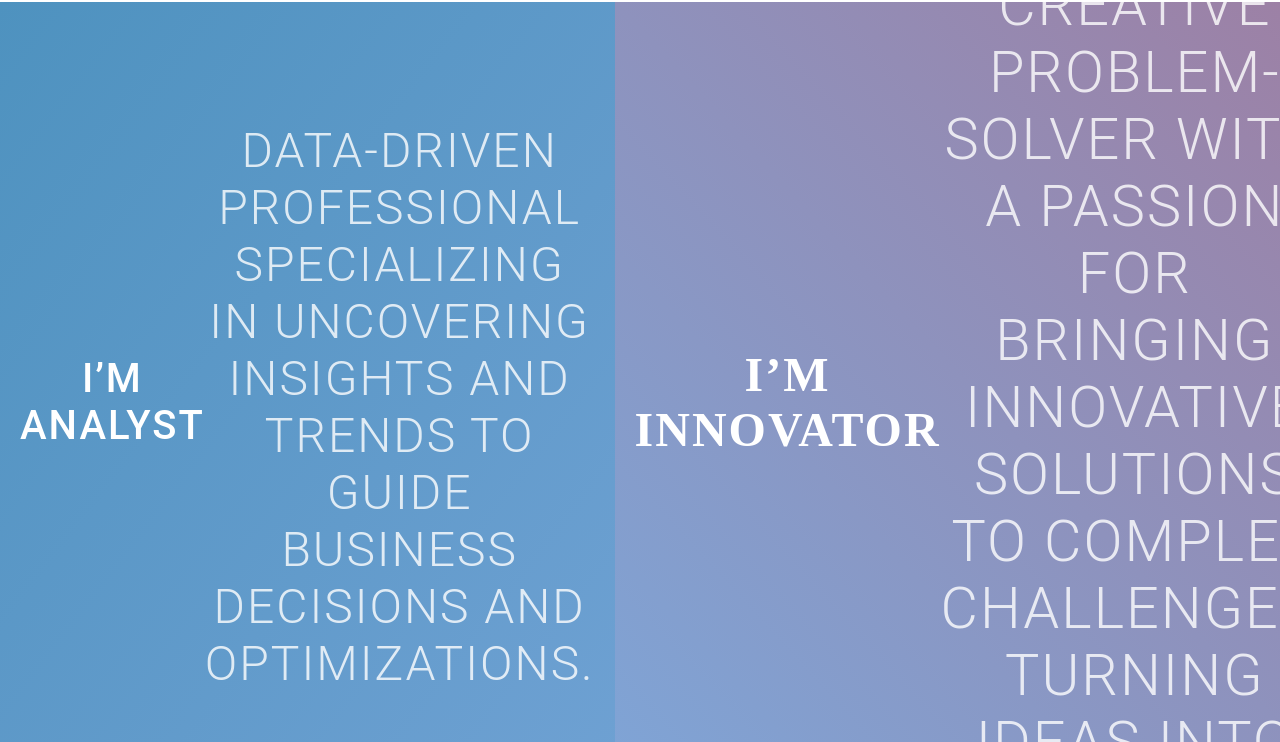
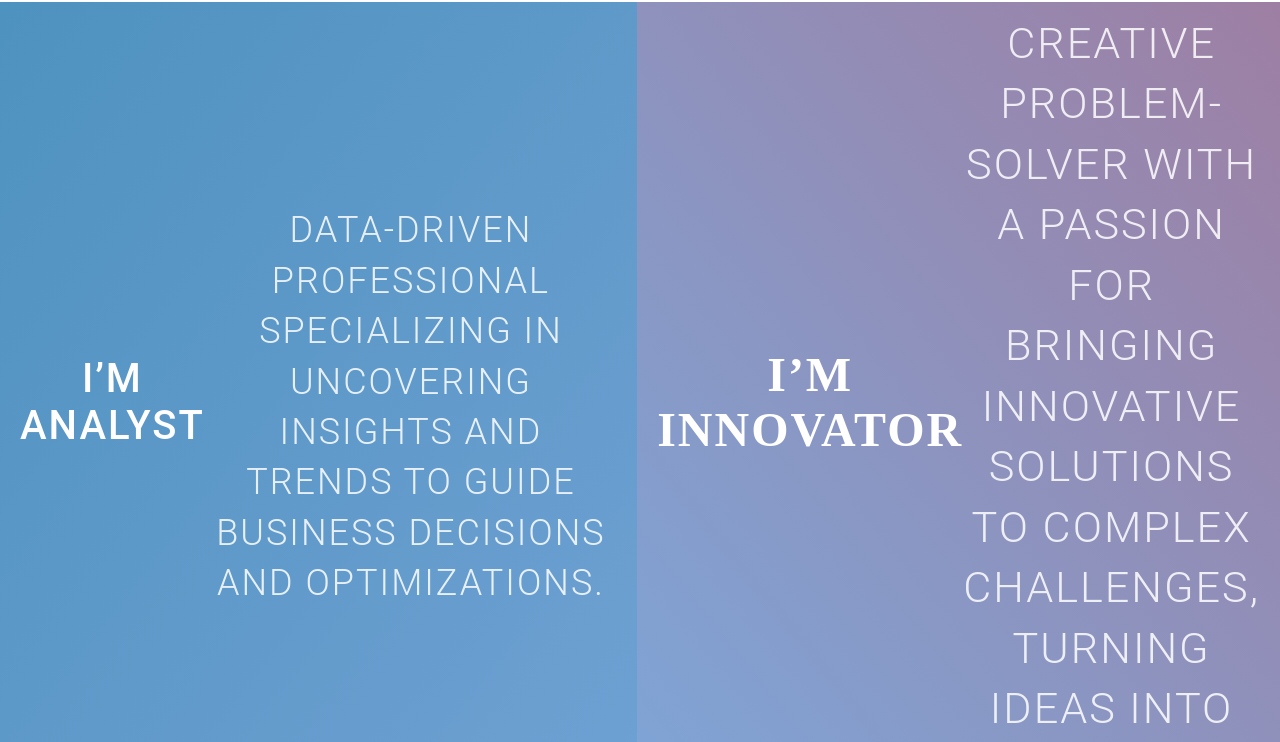
Before and after one commit to Ahmad-DataAnalyst/my-portofolio, a plain HTML site: page index.html in a window 1280 px wide. Shown: the part 58-800 px from the top of the page. Drawn offline with Linux system fonts and the light colour scheme.

Commit message:
Update index.html

```diff
--- a/index.html
+++ b/index.html
@@ -98,11 +98,14 @@
   .description {
   font-family: 'Roboto', sans-serif;
   font-weight: 300;
-      font-size: 1.2em;
+  font-size: 0.9em; /* Ukuran lebih kecil dari teks utama */
   margin-top: 10px;
-      opacity: 0.8;
+  opacity: 0.85;
   text-align: center;
+  line-height: 1.4;
+  max-width: 80%;
 }
+
 
     @media (max-width: 768px) {
       .split-screen {
```
Lines whose indentation alone changed are shown as unchanged.
